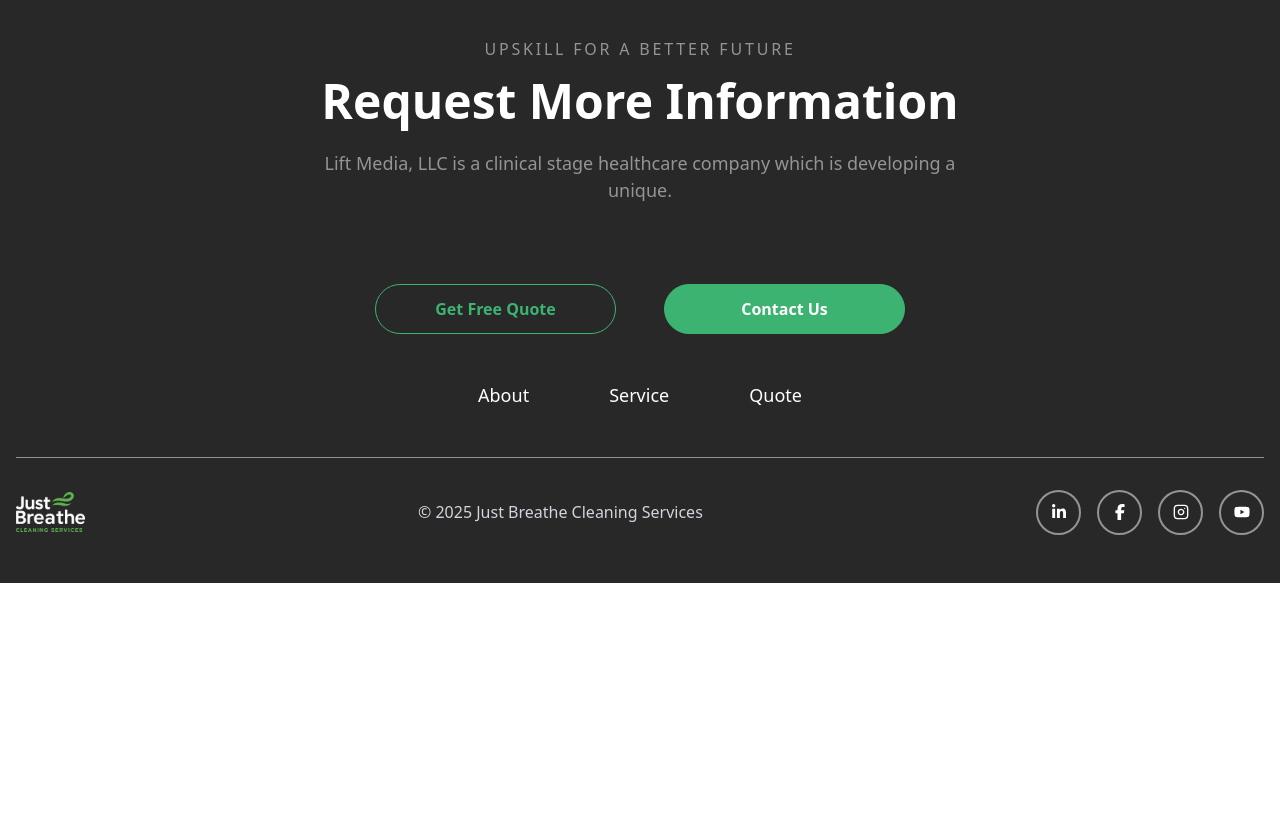
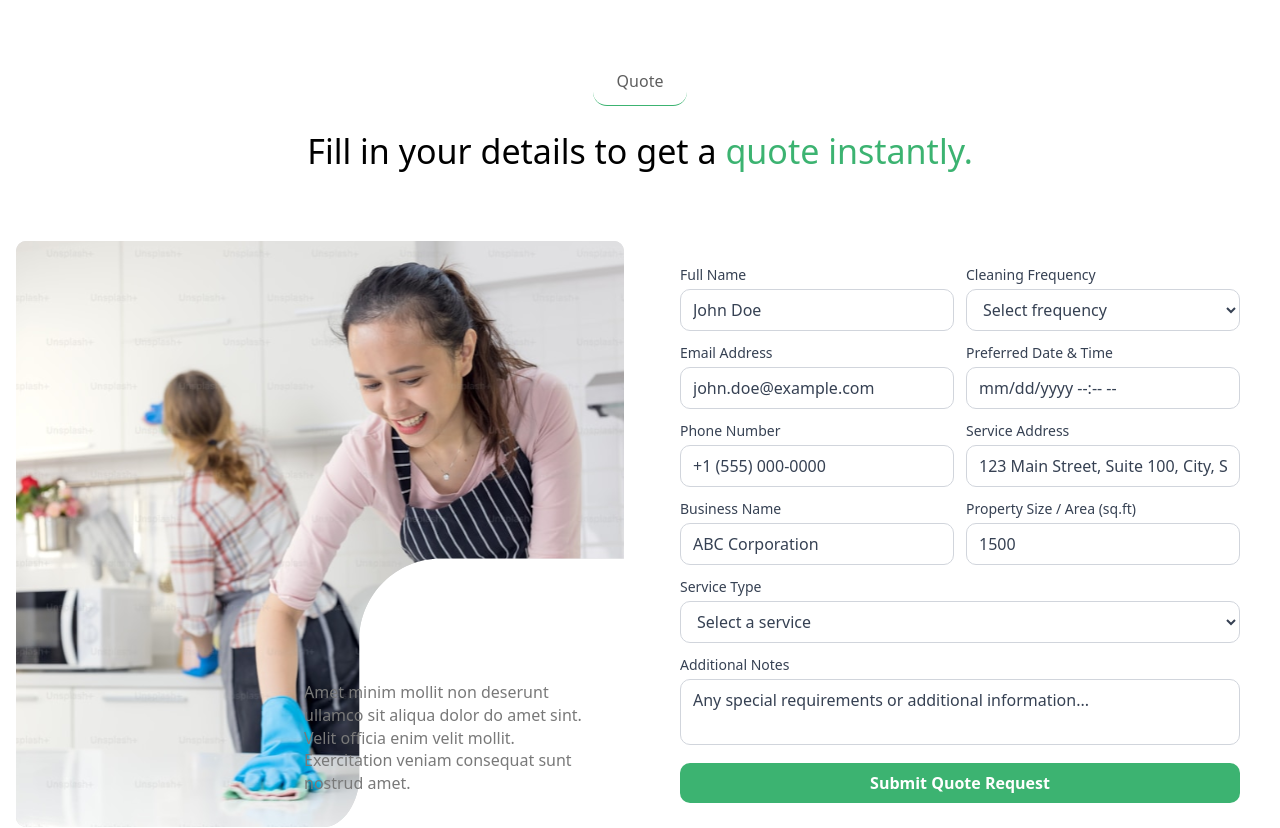
Before and after one commit to apponislam/fabiolajb-frontend, a Next.js app: page / in a window 1280 px wide. Shown: the part 2920-3748 px from the top of the page. Before the commit the page ends 3503 px from the top, so only its background shows below. Built offline with nearby package versions, Linux system fonts and the light colour scheme.

Commit message:
home quote section added

```diff
--- a/app/page.tsx
+++ b/app/page.tsx
@@ -1,6 +1,7 @@
 import Footer from "@/components/root/Footer";
 import HeroSection from "@/components/root/home/HeroSection";
 import HomeAboutUs from "@/components/root/home/HomeAbout";
+import HomeQuoteSection from "@/components/root/home/HomeQuote";
 import HomeServices from "@/components/root/home/HomeServices";
 import Navbar from "@/components/root/Navbar";
 
@@ -11,6 +12,7 @@
             <HeroSection></HeroSection>
             <HomeAboutUs></HomeAboutUs>
             <HomeServices></HomeServices>
+            <HomeQuoteSection></HomeQuoteSection>
             <Footer></Footer>
         </>
     );
--- /dev/null
+++ b/components/root/home/HomeQuote.tsx
@@ -0,0 +1,111 @@
+import Image from "next/image";
+
+const HomeQuoteSection = () => {
+    return (
+        <section className="text-black py-16 px-4">
+            <div className="container mx-auto">
+                {/* Header */}
+                <div className="text-center mb-16">
+                    <button className="text-[#5E5E5E] px-6 py-3 bg-white border-b border-[#3CB371] rounded-xl mb-5">Quote</button>
+                    <h2 className="text-[34px] md:text-[34px] font-medium">
+                        Fill in your details to get a <span className="text-[#3CB371]">quote instantly.</span>
+                    </h2>
+                </div>
+
+                <div className="grid grid-cols-1 lg:grid-cols-2 gap-8 items-stretch">
+                    {/* Left Side - Image with Text Overlay */}
+                    <div className="relative h-full">
+                        <Image src="/home/picture1.svg" alt="Quote" width={600} height={500} className="w-full h-full object-cover rounded-lg" />
+                        <div className="absolute bottom-4 right-4 text-[#797979] p-4 rounded-lg max-w-60 md:max-w-xs">
+                            <p className="text-sm md:text-[16px]">Amet minim mollit non deserunt ullamco sit aliqua dolor do amet sint. Velit officia enim velit mollit. Exercitation veniam consequat sunt nostrud amet.</p>
+                        </div>
+                    </div>
+
+                    {/* Right Side - Form */}
+                    <div className="bg-white rounded-2xl p-6">
+                        <form className="space-y-3">
+                            {/* Full Name & Cleaning Frequency */}
+                            <div className="grid grid-cols-1 md:grid-cols-2 gap-3">
+                                <div>
+                                    <label className="block text-sm font-medium mb-1 text-gray-700">Full Name</label>
+                                    <input type="text" defaultValue="John Doe" className="w-full border border-gray-300 rounded-lg px-3 py-2 text-gray-700 focus:outline-none focus:border-[#3CB371] transition-colors" />
+                                </div>
+                                <div>
+                                    <label className="block text-sm font-medium mb-1 text-gray-700">Cleaning Frequency</label>
+                                    <select className="w-full border border-gray-300 rounded-lg px-3 py-2 text-gray-700 focus:outline-none focus:border-[#3CB371] transition-colors">
+                                        <option value="">Select frequency</option>
+                                        <option value="once">One Time</option>
+                                        <option value="weekly">Weekly</option>
+                                        <option value="biweekly">Bi-Weekly</option>
+                                        <option value="monthly">Monthly</option>
+                                    </select>
+                                </div>
+                            </div>
+
+                            {/* Email & Date/Time */}
+                            <div className="grid grid-cols-1 md:grid-cols-2 gap-3">
+                                <div>
+                                    <label className="block text-sm font-medium mb-1 text-gray-700">Email Address</label>
+                                    <input type="email" defaultValue="john.doe@example.com" className="w-full border border-gray-300 rounded-lg px-3 py-2 text-gray-700 focus:outline-none focus:border-[#3CB371] transition-colors" />
+                                </div>
+                                <div>
+                                    <label className="block text-sm font-medium mb-1 text-gray-700">Preferred Date & Time</label>
+                                    <input type="text" defaultValue="mm/dd/yyyy --:-- --" className="w-full border border-gray-300 rounded-lg px-3 py-2 text-gray-700 focus:outline-none focus:border-[#3CB371] transition-colors" />
+                                </div>
+                            </div>
+
+                            {/* Phone & Address */}
+                            <div className="grid grid-cols-1 md:grid-cols-2 gap-3">
+                                <div>
+                                    <label className="block text-sm font-medium mb-1 text-gray-700">Phone Number</label>
+                                    <input type="tel" defaultValue="+1 (555) 000-0000" className="w-full border border-gray-300 rounded-lg px-3 py-2 text-gray-700 focus:outline-none focus:border-[#3CB371] transition-colors" />
+                                </div>
+                                <div>
+                                    <label className="block text-sm font-medium mb-1 text-gray-700">Service Address</label>
+                                    <input type="text" defaultValue="123 Main Street, Suite 100, City, State, ZIP" className="w-full border border-gray-300 rounded-lg px-3 py-2 text-gray-700 focus:outline-none focus:border-[#3CB371] transition-colors" />
+                                </div>
+                            </div>
+
+                            {/* Business Name & Property Size */}
+                            <div className="grid grid-cols-1 md:grid-cols-2 gap-3">
+                                <div>
+                                    <label className="block text-sm font-medium mb-1 text-gray-700">Business Name</label>
+                                    <input type="text" defaultValue="ABC Corporation" className="w-full border border-gray-300 rounded-lg px-3 py-2 text-gray-700 focus:outline-none focus:border-[#3CB371] transition-colors" />
+                                </div>
+                                <div>
+                                    <label className="block text-sm font-medium mb-1 text-gray-700">Property Size / Area (sq.ft)</label>
+                                    <input type="text" defaultValue="1500" className="w-full border border-gray-300 rounded-lg px-3 py-2 text-gray-700 focus:outline-none focus:border-[#3CB371] transition-colors" />
+                                </div>
+                            </div>
+
+                            {/* Service Type */}
+                            <div>
+                                <label className="block text-sm font-medium mb-1 text-gray-700">Service Type</label>
+                                <select className="w-full border border-gray-300 rounded-lg px-3 py-2 text-gray-700 focus:outline-none focus:border-[#3CB371] transition-colors">
+                                    <option value="">Select a service</option>
+                                    <option value="residential">Residential Cleaning</option>
+                                    <option value="commercial">Commercial Cleaning</option>
+                                    <option value="deep">Deep Cleaning</option>
+                                    <option value="move">Move In/Out Cleaning</option>
+                                </select>
+                            </div>
+
+                            {/* Additional Notes */}
+                            <div>
+                                <label className="block text-sm font-medium mb-1 text-gray-700">Additional Notes</label>
+                                <textarea rows={2} defaultValue="Any special requirements or additional information..." className="w-full border border-gray-300 rounded-lg px-3 py-2 text-gray-700 focus:outline-none focus:border-[#3CB371] transition-colors resize-none" />
+                            </div>
+
+                            {/* Submit Button */}
+                            <button type="submit" className="w-full bg-[#3CB371] text-white py-2 rounded-lg font-semibold hover:bg-[#35a065] transition-colors">
+                                Submit Quote Request
+                            </button>
+                        </form>
+                    </div>
+                </div>
+            </div>
+        </section>
+    );
+};
+
+export default HomeQuoteSection;
```
